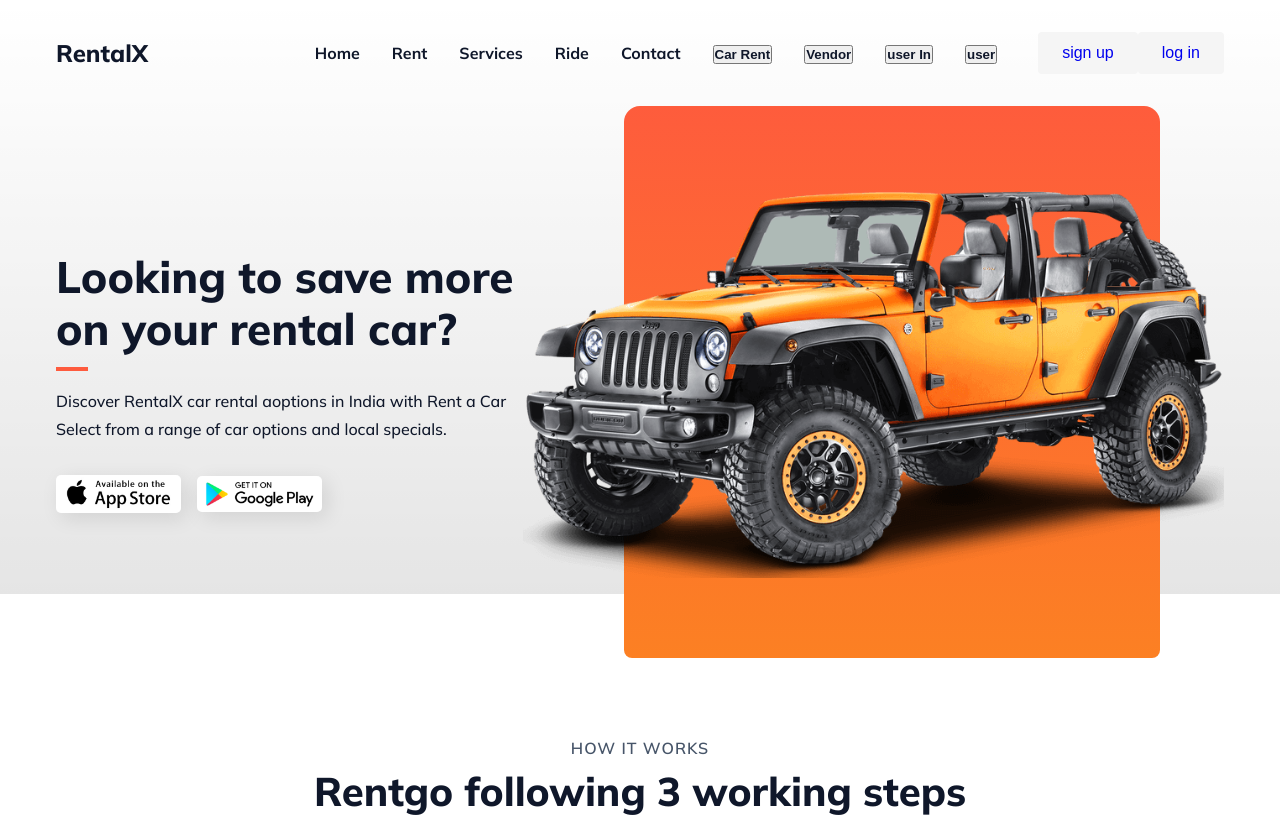
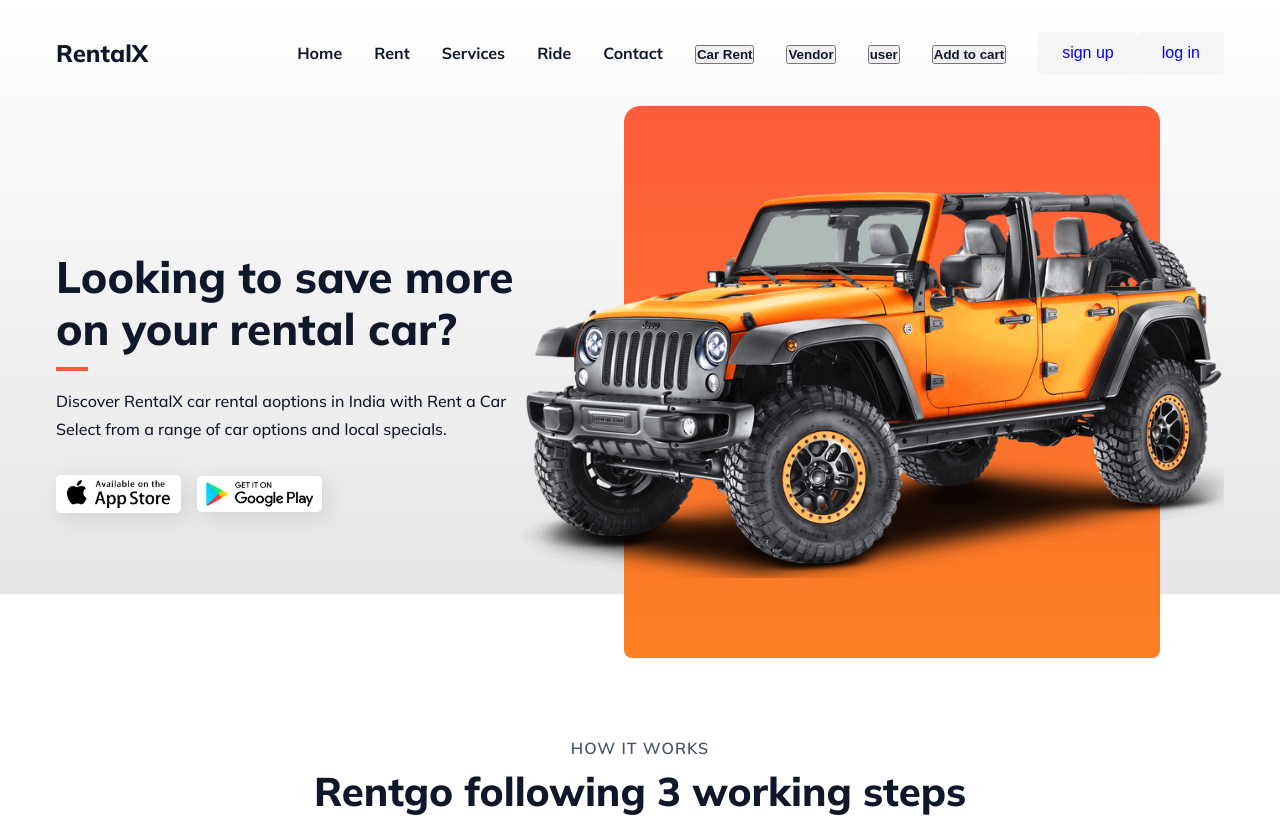
Before and after one commit to venuvarma75/carrental, a website: page index.html in a window 1280 px wide. Shown: the top 819 px of the page. Drawn offline with nearby package versions, Linux system fonts and the light colour scheme.

Commit message:
Update index.html

```diff
--- a/index.html
+++ b/index.html
@@ -688,10 +688,10 @@
           <li><button>
             <a href="./vend dashboard.html">Vendor</a>
           </button></li>
-          <li><button><a href="./useraccount.html">user In</a></li></button>
+          <li><button><a href="./useraccount.html">user</a></li></button>
 
 
-        <li><button><a href="./car-selection.html">user</a></li></button>
+        <li><button><a href="./car-selection.html">Add to cart</a></li></button>
          </ul>
         <div class="nav__btns">
           <div>
```
